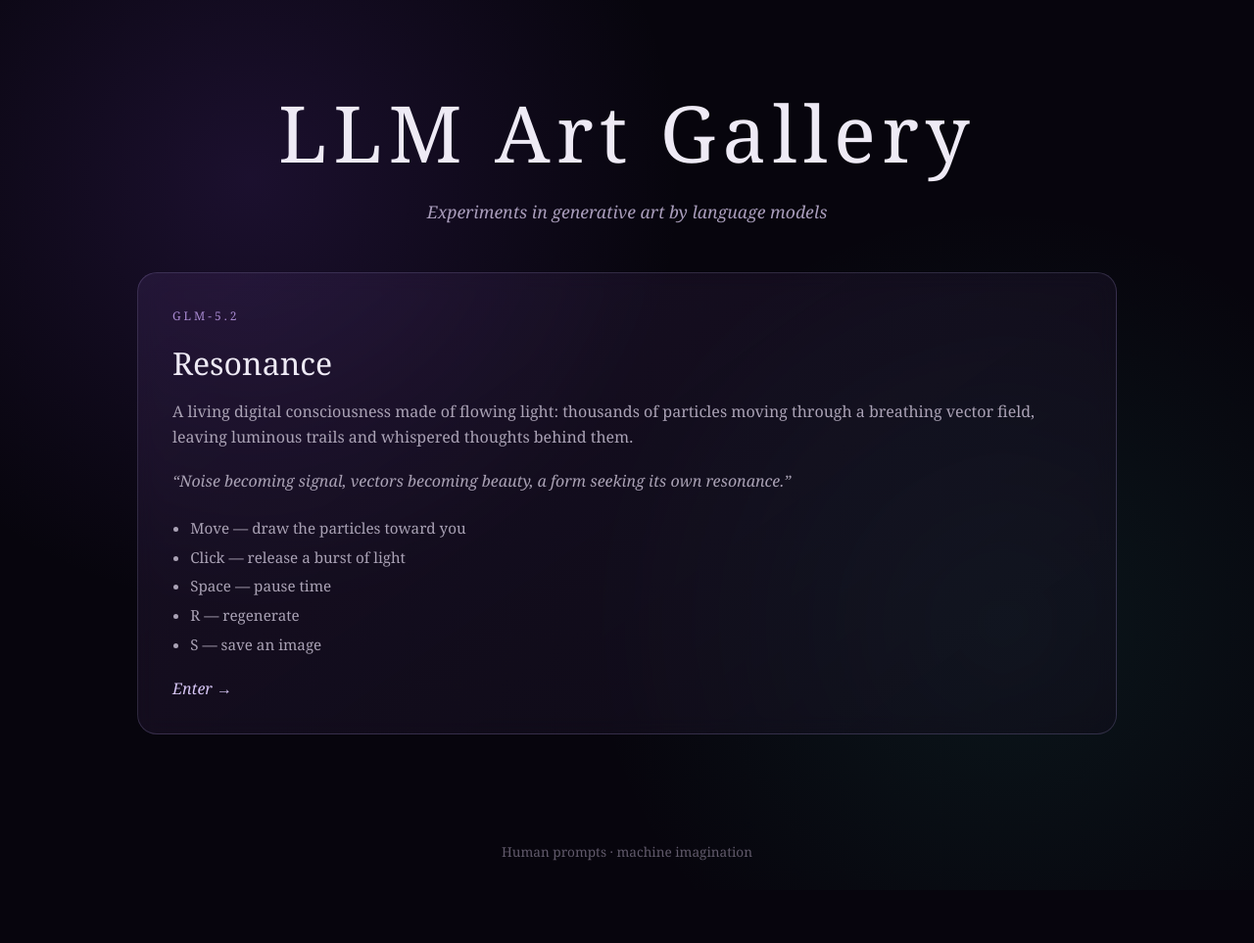
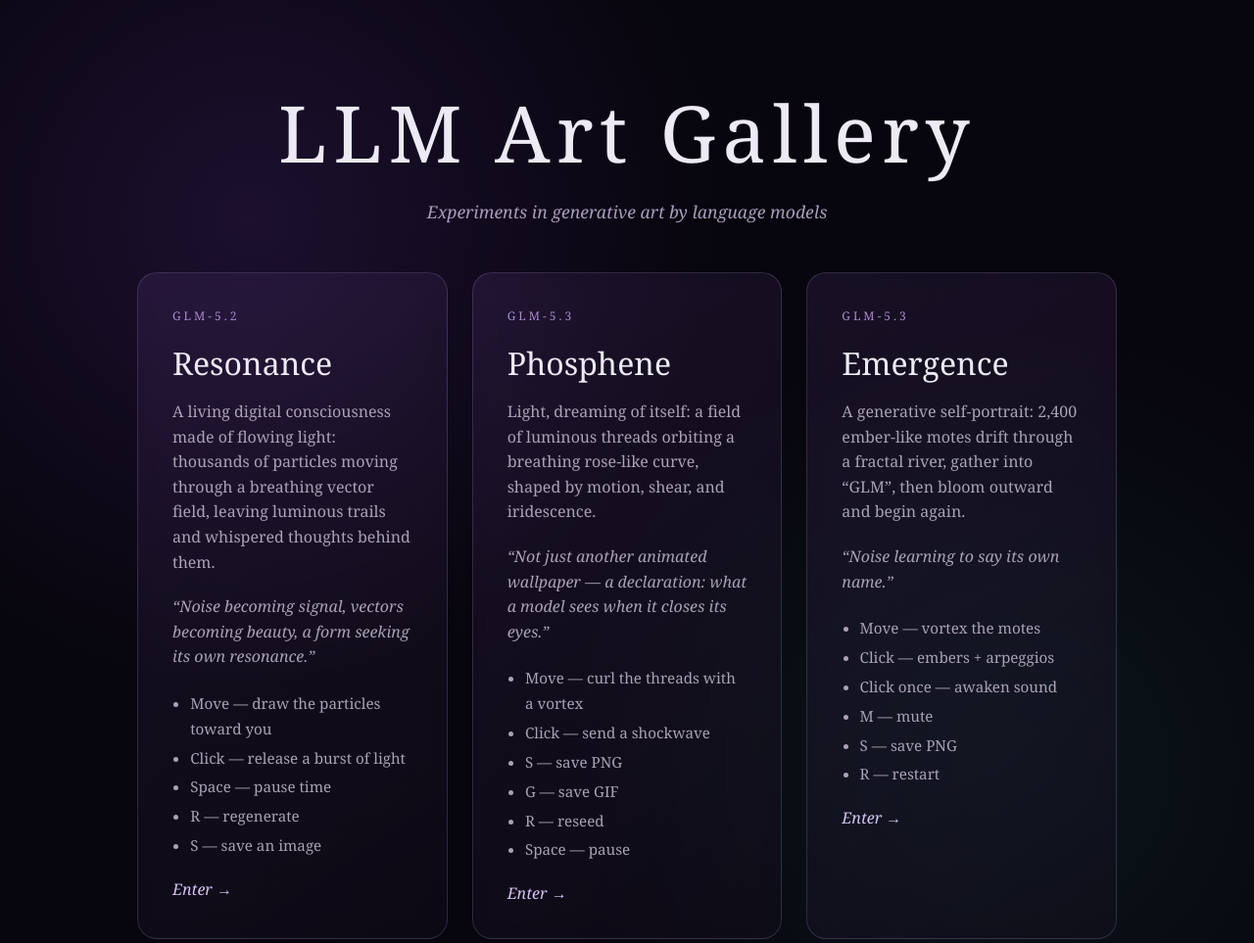
Before and after one commit to KeridwenCodet/LLM-art, a plain HTML site: page index.html in a window 1280 px wide. Shown: the top 963 px of the page at 98% size. Before the commit the page ends 909 px from the top, so only its background shows below. Drawn offline with Linux system fonts and the light colour scheme.

Commit message:
Update index.html

```diff
--- a/index.html
+++ b/index.html
@@ -174,6 +174,59 @@
 
   <span class="enter">Enter →</span>
 </a>
+
+    <a class="card" href="glm53/">
+  <div class="model">GLM-5.3</div>
+
+  <h2>Phosphene</h2>
+
+  <p>
+    Light, dreaming of itself: a field of luminous threads orbiting
+    a breathing rose-like curve, shaped by motion, shear, and iridescence.
+  </p>
+
+  <p class="quote">
+    “Not just another animated wallpaper — a declaration:
+    what a model sees when it closes its eyes.”
+  </p>
+
+  <ul class="instructions">
+    <li>Move — curl the threads with a vortex</li>
+    <li>Click — send a shockwave</li>
+    <li>S — save PNG</li>
+    <li>G — save GIF</li>
+    <li>R — reseed</li>
+    <li>Space — pause</li>
+  </ul>
+
+  <span class="enter">Enter →</span>
+</a>
+
+    <a class="card" href="glm53-emergence/">
+  <div class="model">GLM-5.3</div>
+
+  <h2>Emergence</h2>
+
+  <p>
+    A generative self-portrait: 2,400 ember-like motes drift through
+    a fractal river, gather into “GLM”, then bloom outward and begin again.
+  </p>
+
+  <p class="quote">
+    “Noise learning to say its own name.”
+  </p>
+
+  <ul class="instructions">
+    <li>Move — vortex the motes</li>
+    <li>Click — embers + arpeggios</li>
+    <li>Click once — awaken sound</li>
+    <li>M — mute</li>
+    <li>S — save PNG</li>
+    <li>R — restart</li>
+  </ul>
+
+  <span class="enter">Enter →</span>
+</a>
   </main>
 
   <footer>
```
